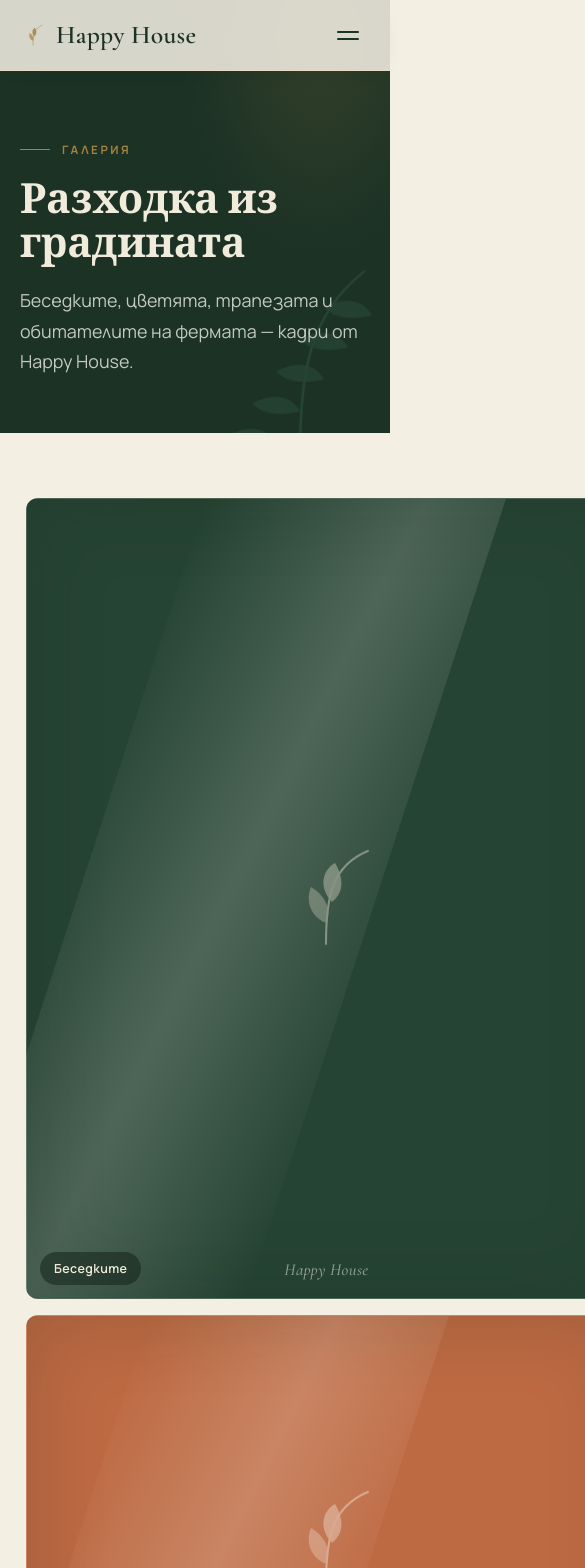
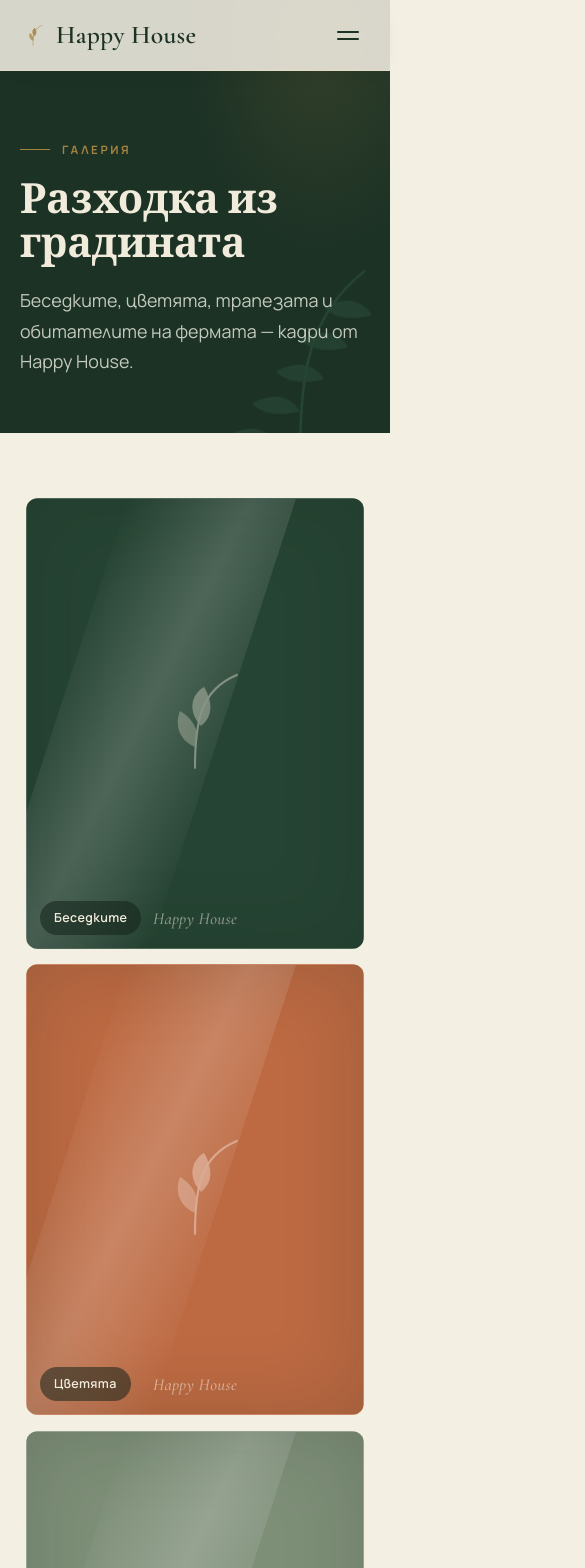
Before and after one commit to gamingv55-dev/Happyhouse1, a React (Vite) app: page /galeria in a window 390 px wide. Shown: the top 1568 px of the page, 585 px wide, since content can reach past the window. Built offline with nearby package versions, Linux system fonts and the light colour scheme.

Commit message:
Мобилно: премахнато хоризонтално преливане (minmax грид) + менюто без скрол

```diff
--- a/src/components/layout/Header/Header.css
+++ b/src/components/layout/Header/Header.css
@@ -159,8 +159,7 @@
   display: flex;
   flex-direction: column;
   justify-content: center;
-  overflow-y: auto;
-  -webkit-overflow-scrolling: touch;
+  overflow: hidden;
   clip-path: circle(0% at calc(100% - 36px) 44px);
   transition: clip-path 0.6s var(--ease);
   pointer-events: none;
--- a/src/components/ui/Figure/Figure.css
+++ b/src/components/ui/Figure/Figure.css
@@ -2,6 +2,7 @@
   position: relative;
   margin: 0;
   width: 100%;
+  min-width: 0;
   overflow: hidden;
   border-radius: var(--r-md);
   background: var(--surface-2);
--- a/src/pages/Farm/Farm.css
+++ b/src/pages/Farm/Farm.css
@@ -1,6 +1,6 @@
 .farm-animals {
   display: grid;
-  grid-template-columns: repeat(3, 1fr);
+  grid-template-columns: repeat(3, minmax(0, 1fr));
   gap: clamp(18px, 2.5vw, 28px);
   margin-top: clamp(40px, 6vw, 64px);
 }
--- a/src/pages/Gallery/Gallery.css
+++ b/src/pages/Gallery/Gallery.css
@@ -1,6 +1,6 @@
 .gallery-grid {
   display: grid;
-  grid-template-columns: repeat(3, 1fr);
+  grid-template-columns: repeat(3, minmax(0, 1fr));
   grid-auto-rows: 1fr;
   gap: clamp(14px, 2vw, 22px);
 }
@@ -37,12 +37,12 @@
 
 @media (max-width: 720px) {
   .gallery-grid {
-    grid-template-columns: repeat(2, 1fr);
+    grid-template-columns: repeat(2, minmax(0, 1fr));
   }
 }
 @media (max-width: 440px) {
   .gallery-grid {
-    grid-template-columns: 1fr;
+    grid-template-columns: minmax(0, 1fr);
   }
   .gallery-grid__item--tall {
     grid-row: span 1;
--- a/src/styles/global.css
+++ b/src/styles/global.css
@@ -66,6 +66,8 @@
 html {
   -webkit-text-size-adjust: 100%;
   scroll-behavior: smooth;
+  overflow-x: hidden;
+  width: 100%;
 }
 body {
   font-family: var(--font-body);
```
